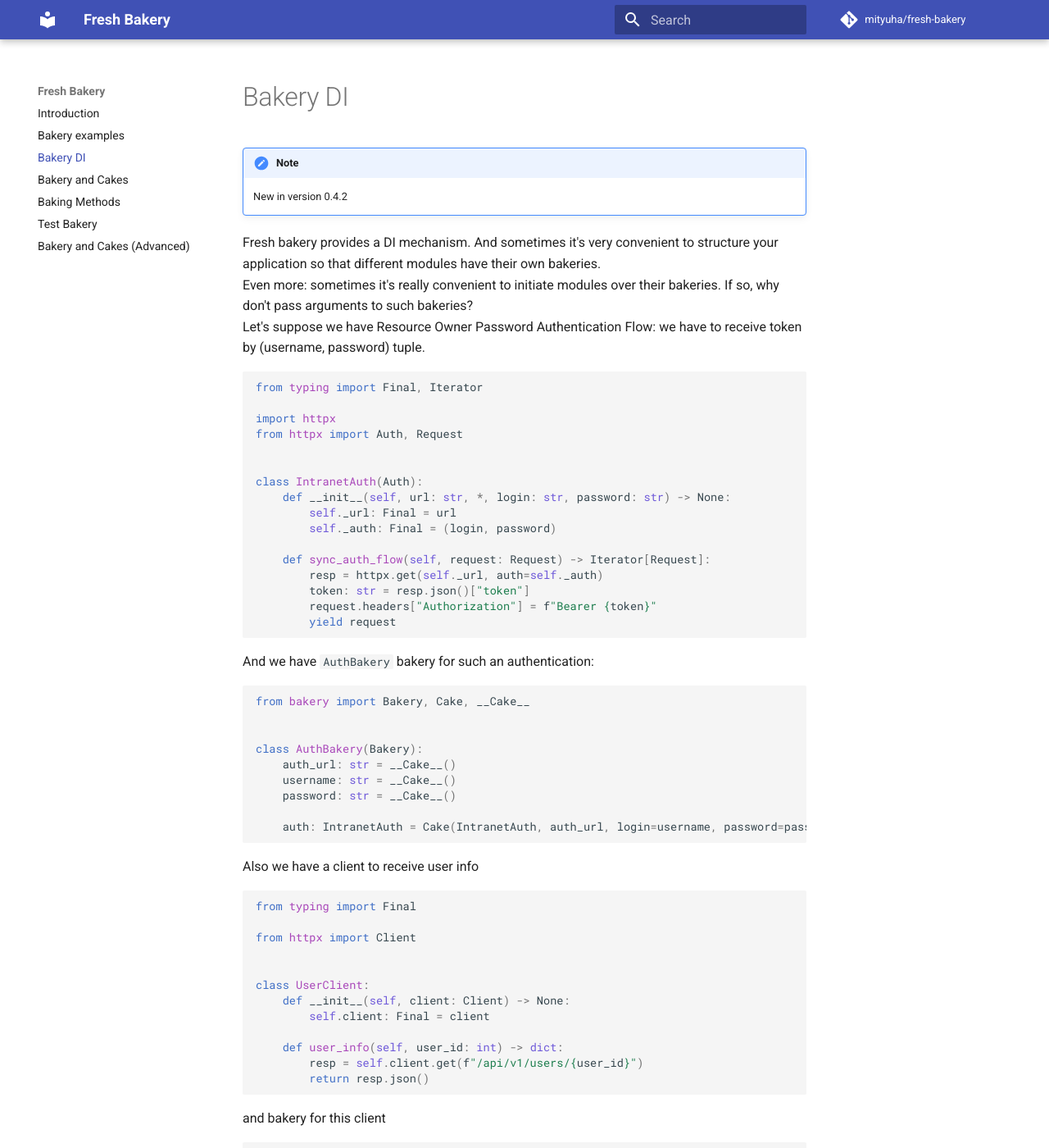
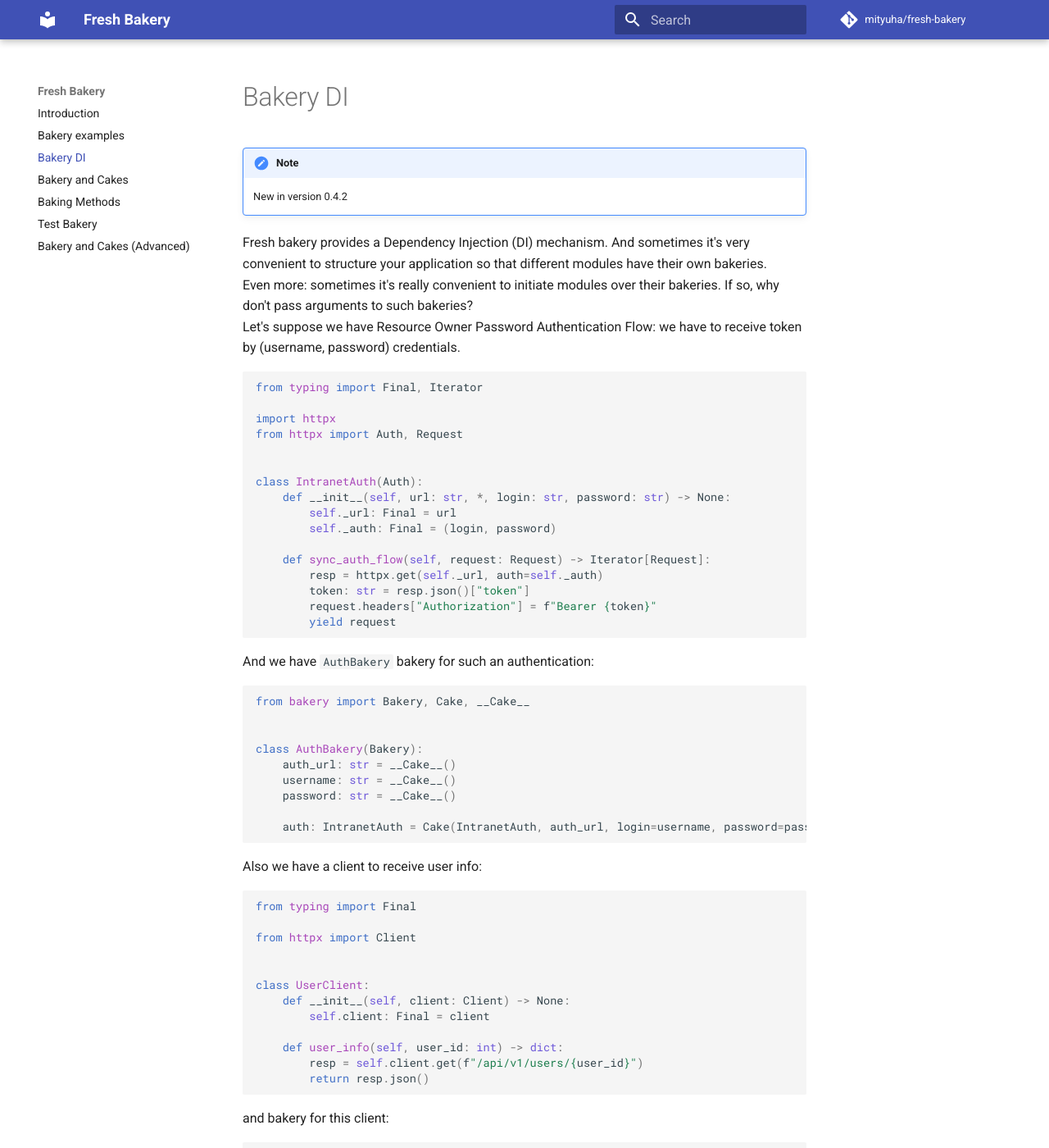
Before and after one commit to Mityuha/fresh-bakery, an MkDocs documentation site: the page built from docs/bakery_di.md, in a window 1280 px wide and 1400 px high. Shown: the whole window at 82% size. Built offline with MkDocs 1.6.1 and Material for MkDocs 9.7.7, drawn with Linux system fonts in a browser that asks for light colours; comment, search, counter and statistics services are not loaded; some of the changed text lies outside the part shown.

Commit message:
fix docs

````diff
--- a/docs/bakery_di.md
+++ b/docs/bakery_di.md
@@ -4,10 +4,10 @@
     New in version 0.4.2
 
 
-Fresh bakery provides a DI mechanism. And sometimes it's very convenient to structure your application so that different modules have their own bakeries.
+Fresh bakery provides a Dependency Injection (DI) mechanism. And sometimes it's very convenient to structure your application so that different modules have their own bakeries.
 Even more: sometimes it's really convenient to initiate modules over their bakeries.
 If so, why don't pass arguments to such bakeries?
-Let's suppose we have Resource Owner Password Authentication Flow: we have to receive token by (username, password) tuple.
+Let's suppose we have Resource Owner Password Authentication Flow: we have to receive token by (username, password) credentials.
 
 ```python
 from typing import Final, Iterator
@@ -40,7 +40,7 @@
 
     auth: IntranetAuth = Cake(IntranetAuth, auth_url, login=username, password=password)
 ```
-Also we have a client to receive user info
+Also we have a client to receive user info:
 ```python
 from typing import Final
 
@@ -55,7 +55,7 @@
         resp = self.client.get(f"/api/v1/users/{user_id}")
         return resp.json()
 ```
-and bakery for this client
+and bakery for this client:
 ```python
 from httpx import Auth, Client
 
@@ -68,7 +68,7 @@
     http_client: Client = Cake(Cake(Client, base_url=base_url, auth=auth))
     client: UserClient = Cake(UserClient, http_client)
 ```
-We can see to initiate `AuthBakery` we need
+We can see to initiate `AuthBakery` we need:
 - Authentication url `auth_url`
 - `username`
 - `password`
@@ -102,7 +102,7 @@
     async with ApplicationBakery(auth_url="https://google.com") as bakery:
         ...
 ```
-The complete example can look like this
+The complete example can look like this:
 ```python
 import asyncio
 from typing import Final, Iterator
````
Also changed, not shown: other parts of docs/bakery_di.md (+1 -1 lines).
